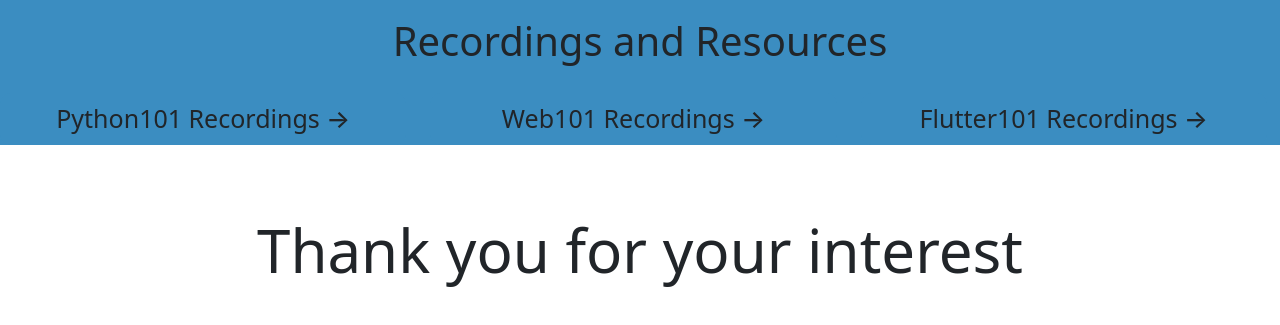
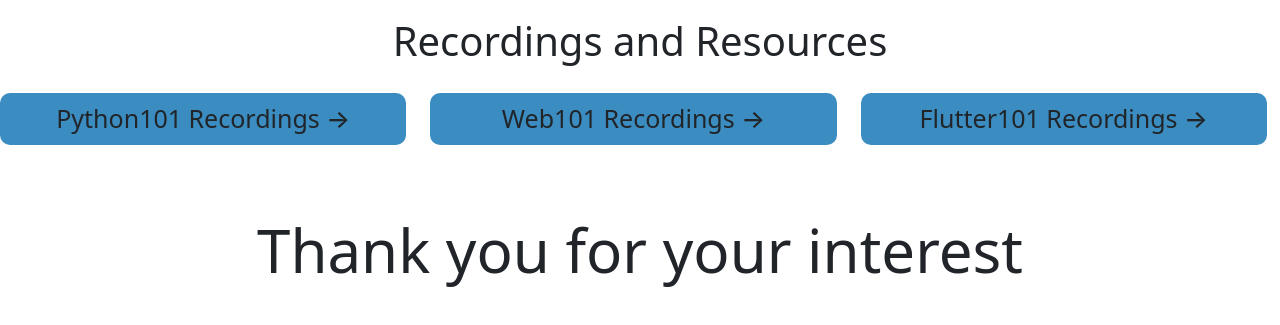
Before and after one commit to AMARNATHKV/project, a plain HTML site: page index.html in a window 1280 px wide. Shown: the part 1518-1843 px from the top of the page. Drawn offline with nearby package versions, Linux system fonts and the light colour scheme.

Commit message:
Update style.css

```diff
--- a/style.css
+++ b/style.css
@@ -46,9 +46,6 @@
     color: #332837;
 }
 
-.event-rec{
-    background-color: #3b8dc1;
-}
 .rec{
     text-align: center;
     padding: 20px 0;
```
